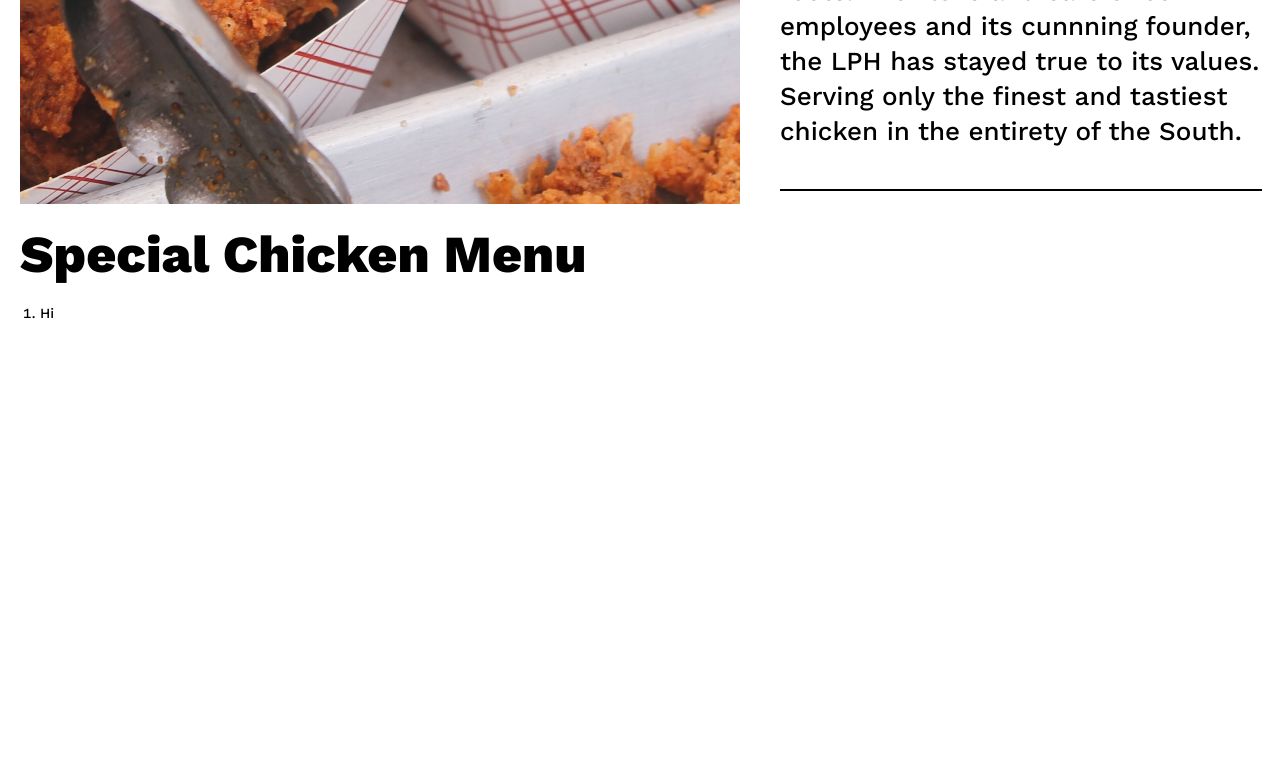
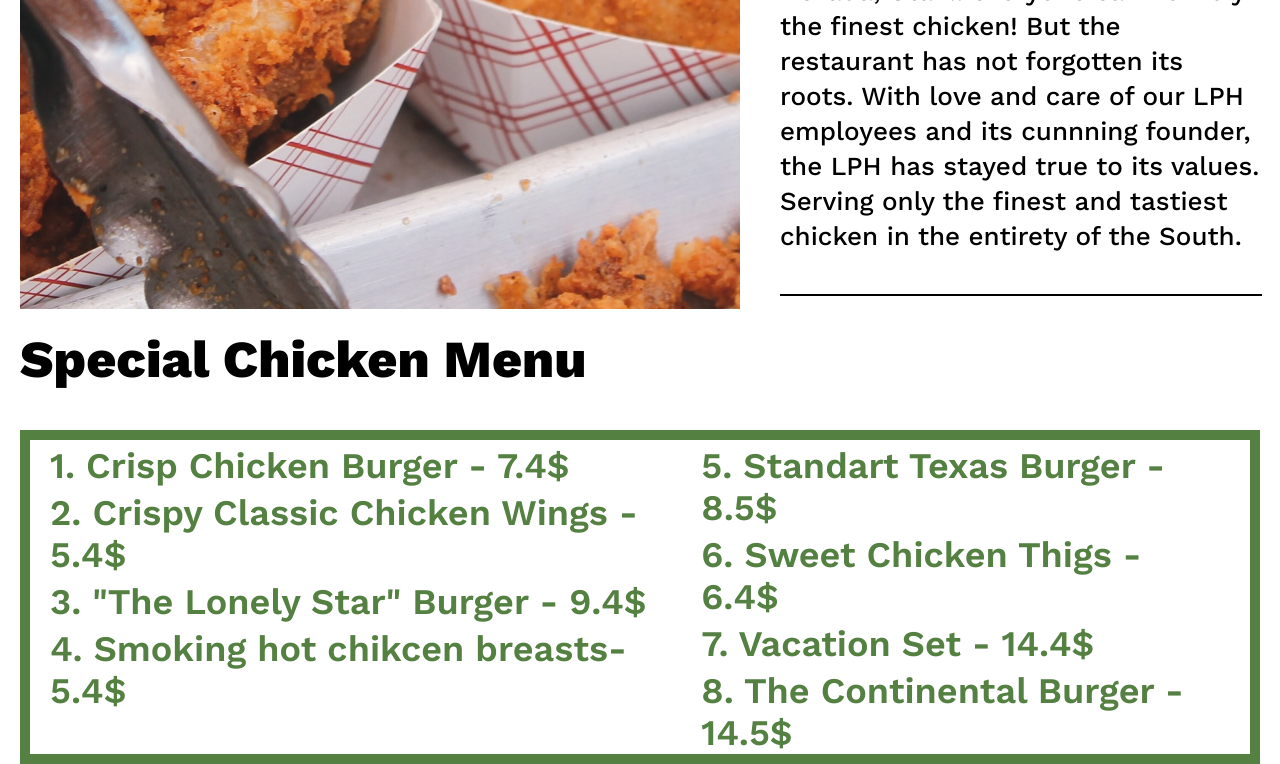
Before and after one commit to amalyakubov/TheOdinProject-RestaurantPage, a website built with webpack: page dist/index.html in a window 1280 px wide. Shown: the part 1042-1806 px from the top of the page. Before the commit the page ends 1363 px from the top, so only its background shows below. Built offline with nearby package versions, Linux system fonts and the light colour scheme.

Commit message:
Add the menu to the webpage and stylize it

```diff
--- a/src/pageload.js
+++ b/src/pageload.js
@@ -11,6 +11,7 @@
     div.id = 'products-display';
     let firstPhoto = new Image();
     firstPhoto.src = photo1;
+    firstPhoto.alt = 'Crispy, delicious chicken in the paper containers'
     let photoContainer = document.createElement('div');
     photoContainer.id = 'photo-container';
     photoContainer.appendChild(firstPhoto);
@@ -24,7 +25,7 @@
     let newDiv = document.createElement('div');
     newDiv.id = 'story-container';
     let h = document.createElement('h3');
-    h.innerHTML = '34 years of finest chicken'
+    h.innerHTML = '34 years of the finest chicken'
     newDiv.appendChild(h);
     let p = document.createElement('p');
     p.innerHTML = 'Los Pollos Hermanos is a brain child of a brilliant Chillian-Mexican entrepreneur who wanted to cook only the finest chicken. Los Pollos Hermanos was initially only a small restaurant on the outskirts of Alberqueque. However not long after the intial opening, the restaurant begun attracting crowd of Albuquqerque residents. Even the inhabintants of towns outside the Albuquerque came to visit the renowned restuad chicekn restaurant in the ALQ. Since then, the restaurant has expanded to many different locations, including other states; Arizona, Colorado, Nevada, Utah.. everyone can now try the finest chicken! But the restaurant has not forgotten its roots. With love and care of our LPH employees and its cunnning founder, the LPH has stayed true to its values. Serving only the finest and tastiest chicken in the entirety of the South.';
@@ -35,13 +36,42 @@
 
     let menu =  document.createElement('div');
     menu.id = 'menu-container';
+    content.appendChild(menu);
     let menuTitle = document.createElement('h3');
     menuTitle.innerHTML = 'Special Chicken Menu';
-    let list = document.createElement('ol');
-    let menuItemOne = document.createElement('li');
-    menuItemOne.innerHTML = 'Hi';
-    list.appendChild(menuItemOne);
     menu.appendChild(menuTitle);
+
+    let list = document.createElement('div');
+    list.id = 'menu-list';
+    let listFirstPart = document.createElement('div');
+    listFirstPart.id = 'first-list';
+    let listSecondPart = document.createElement('div');
+    listSecondPart.id = 'second-list';
+    list.appendChild(listFirstPart);
+    list.appendChild(listSecondPart);
     menu.appendChild(list);
-    content.appendChild(menu);
+    createMenuItemInsideAFirstList('1. Crisp Chicken Burger - 7.4$');
+    createMenuItemInsideAFirstList('2. Crispy Classic Chicken Wings - 5.4$');
+    createMenuItemInsideAFirstList('3. "The Lonely Star" Burger - 9.4$');
+    createMenuItemInsideAFirstList('4. Smoking hot chikcen breasts- 5.4$');
+    createMenuItemInSecondList('5. Standart Texas Burger - 8.5$');
+    createMenuItemInSecondList('6. Sweet Chicken Thigs - 6.4$');
+    createMenuItemInSecondList('7. Vacation Set - 14.4$');
+    createMenuItemInSecondList('8. The Continental Burger - 14.5$');
 }
+
+function createMenuItemInsideAFirstList(text) {
+    let list = document.getElementById('first-list');
+    let menuItem = document.createElement('p');
+    menuItem.innerHTML = text;
+    console.log(list);
+    list.appendChild(menuItem);
+}
+
+function createMenuItemInSecondList(text) {
+    let list = document.getElementById('second-list');
+    let menuItem = document.createElement('p');
+    menuItem.innerHTML = text;
+    console.log(list);
+    list.appendChild(menuItem);
+}
--- a/src/style.css
+++ b/src/style.css
@@ -49,6 +49,7 @@ html, body {
 }
 
 #story-container h3 {
+    font-size: 60px;
     color: rgb(180, 34, 15);
 }
 
@@ -66,10 +67,10 @@ html, body {
 
 #overlay {
     color: rgb(180, 34, 15);
-    font-size: 20vh;
+    font-size: min(15vw, 250px);
     font-weight: 700;
     position: absolute;
-    bottom: 140px;
+    bottom: 120px;
     left: 90px;
 }
 
@@ -82,7 +83,35 @@ hr {
 }
 
 h3 {
+    color: black    ;
     margin: 20px;
     font-weight: 700;
     font-size: 6.5vh;
+    margin-bottom: 40px;
 }
+
+ol {
+    padding: 0;
+}
+
+#menu-list {
+    border: 10px solid #548042;
+    margin-right: 20px;
+    margin-left: 20px;
+    display: flex;
+    justify-content: space-between;
+}
+
+#menu-container p {
+    color: #548042;
+    margin: 0;
+    margin-top: 5px;
+    margin-left: 20px;
+    margin-right: 20px;
+    font-size: 4.5vh;
+    font-weight: 600;
+}
+
+#menu-list {
+    display: flex;
+}
```
Also changed, not shown: dist/main.js.
